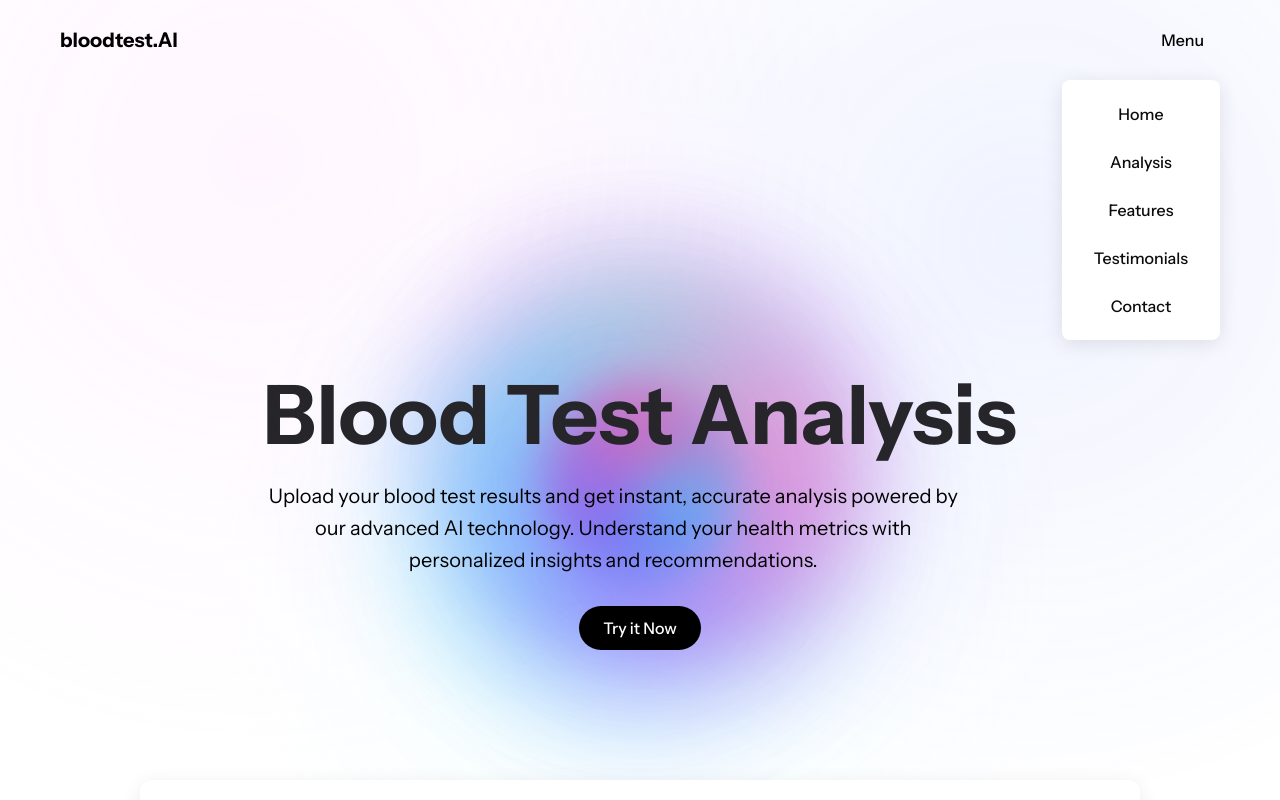
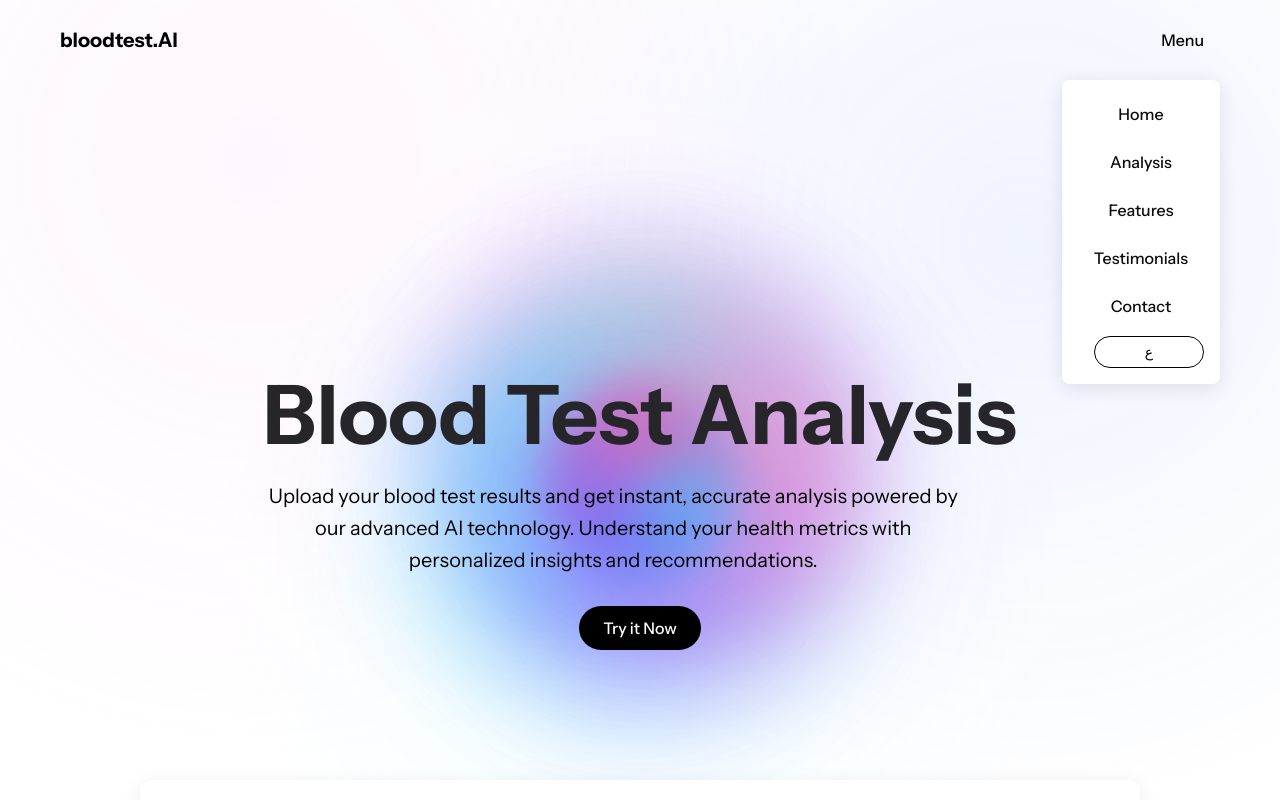
Before and after one commit to chinmaydas96/BloodTestAnalysisUI, a React (Create React App) app: page / in a window 1280 px wide. Both pictures are taken after a click on the button "Menu". Shown: the top 800 px of the page. Built offline with nearby package versions, Linux system fonts and the light colour scheme; a web font is replaced by a local one.

Commit message:
arabic lang support

```diff
--- a/src/App.css
+++ b/src/App.css
@@ -1,3 +1,13 @@
+@import url('https://fonts.googleapis.com/css2?family=Cairo:wght@400;600;700&family=Instrument+Sans:wght@400;600;700&display=swap');
+
+body {
+  font-family: 'Instrument Sans', sans-serif;
+}
+
+body.arabic {
+  font-family: 'Cairo', sans-serif;
+}
+
 .App {
   text-align: center;
   font-family: 'Instrument Sans', sans-serif;
@@ -1037,3 +1047,17 @@
 .pricing-card.featured .feature-icon::before {
   color: #000;
 }
+
+.lang-toggle {
+  background: transparent;
+  border: 1px solid #000;
+  border-radius: 50px;
+  padding: 6px 14px;
+  font-size: 14px;
+  cursor: pointer;
+  margin-left: 16px;
+}
+
+.lang-toggle:hover {
+  background-color: rgba(0,0,0,0.08);
+}
--- a/src/App.js
+++ b/src/App.js
@@ -1,4 +1,4 @@
-import React from 'react';
+import React, { useState, useEffect } from 'react';
 import './App.css';
 import Header from './components/Header';
 import Hero from './components/Hero';
@@ -9,9 +9,19 @@ import Testimonials from './components/Testimonials';
 import Footer from './components/Footer';
 
 function App() {
+  const [isArabic, setIsArabic] = useState(false);
+
+  const toggleLanguage = () => setIsArabic(prev => !prev);
+
+  // Apply dir and body class based on language
+  useEffect(() => {
+    document.documentElement.dir = isArabic ? 'rtl' : 'ltr';
+    document.body.classList.toggle('arabic', isArabic);
+  }, [isArabic]);
+
   return (
     <div className="App">
-      <Header />
+      <Header isArabic={isArabic} toggleLanguage={toggleLanguage} />
       <main>
         <Hero />
         <BloodTestAnalysis />
--- a/src/components/Header.js
+++ b/src/components/Header.js
@@ -1,6 +1,6 @@
 import React, { useState } from 'react';
 
-function Header() {
+function Header({ isArabic, toggleLanguage }) {
   const [menuOpen, setMenuOpen] = useState(false);
 
   return (
@@ -22,6 +22,9 @@ function Header() {
           <a href="#features" className="nav-link">Features</a>
           <a href="#testimonials" className="nav-link">Testimonials</a>
           <a href="#contact" className="nav-link">Contact</a>
+          <button className="lang-toggle" onClick={toggleLanguage}>
+            {isArabic ? 'EN' : 'ع'}
+          </button>
         </nav>
       )}
     </header>
```
